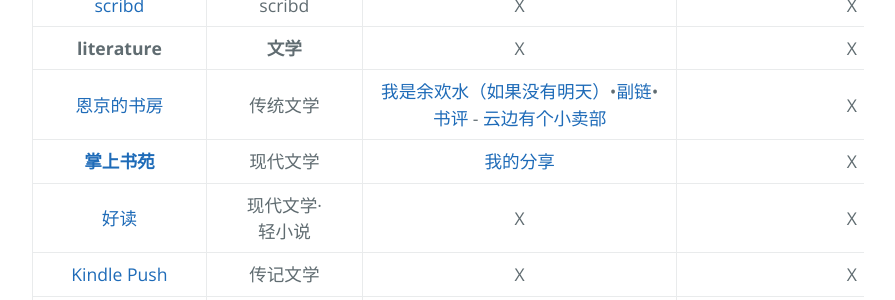
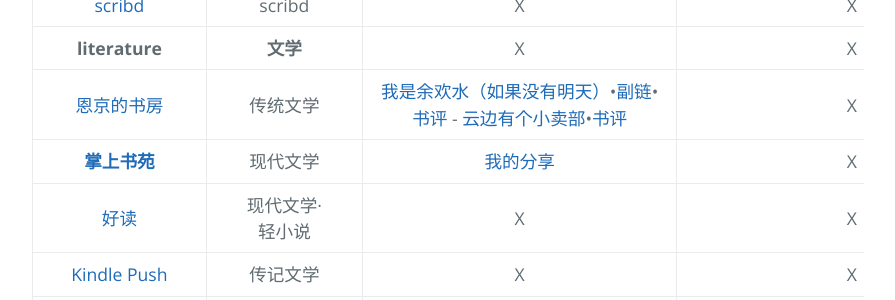
Before and after one commit to AmbroseRen/test, a Jekyll site: the page built from Library/BookSearch.md, in a window 1280 px wide and 900 px high, scrolled down 871 px. Shown: the part 154-454 px from the top of the window, without its empty margins (192-1087 px from the left). Built offline with Jekyll 4.4.1, drawn with Linux system fonts in a browser that asks for light colours; our own code applies the rules of GitHub Pages for plain Markdown files; the repository's description, which GitHub fills in, is left out.

Commit message:
Update BookSearch.md

```diff
--- a/Library/BookSearch.md
+++ b/Library/BookSearch.md
@@ -23,7 +23,7 @@
 | [amazon](https://www.amazon.com/b?node=283155) | 亚马逊图书 | X | X | X |
 | [scribd](https://www.scribd.com/) | scribd | X | X | X |
 | __literature__ | __文学__ | X | X | X |
-| [恩京的书房](https://www.enjing.com/) | 传统文学 | [我是余欢水（如果没有明天）](https://www.kunnu.com/yuhuanshui/)•[副链](https://www.51shucheng.net/shehui/ruguomeiyoumingtian)•[书评](https://www.enjing.com/wenxue/32589.htm) - [云边有个小卖部](https://cdn.jsdelivr.net/gh/AmbroseRen/Picture@master/book/Literature/Poem/%E4%BA%91%E8%BE%B9%E6%9C%89%E4%B8%AA%E5%B0%8F%E5%8D%96%E9%83%A8%20-%20%E5%BC%A0%E5%98%89%E4%BD%B3.pdf) | X | X |
+| [恩京的书房](https://www.enjing.com/) | 传统文学 | [我是余欢水（如果没有明天）](https://www.kunnu.com/yuhuanshui/)•[副链](https://www.51shucheng.net/shehui/ruguomeiyoumingtian)•[书评](https://www.enjing.com/wenxue/32589.htm) - [云边有个小卖部](https://cdn.jsdelivr.net/gh/AmbroseRen/Picture@master/book/Literature/Poem/%E4%BA%91%E8%BE%B9%E6%9C%89%E4%B8%AA%E5%B0%8F%E5%8D%96%E9%83%A8%20-%20%E5%BC%A0%E5%98%89%E4%BD%B3.pdf)•[书评](https://www.enjing.com/wenxue/31436.htm) | X | X |
 | __[掌上书苑](https://www.soepub.com/)__ | 现代文学 | [我的分享](https://www.soepub.com/myspace/3) | X | X |
 | [好读](http://www.haodoo.net/) | 现代文学·轻小说 | X | X | X |
 | [Kindle Push](https://book.einverne.info/) | 传记文学 | X | X | X |
```
